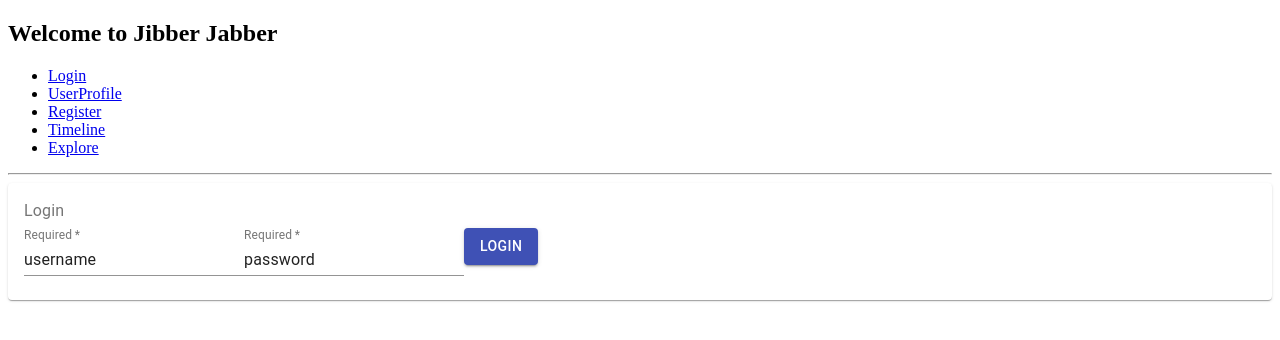
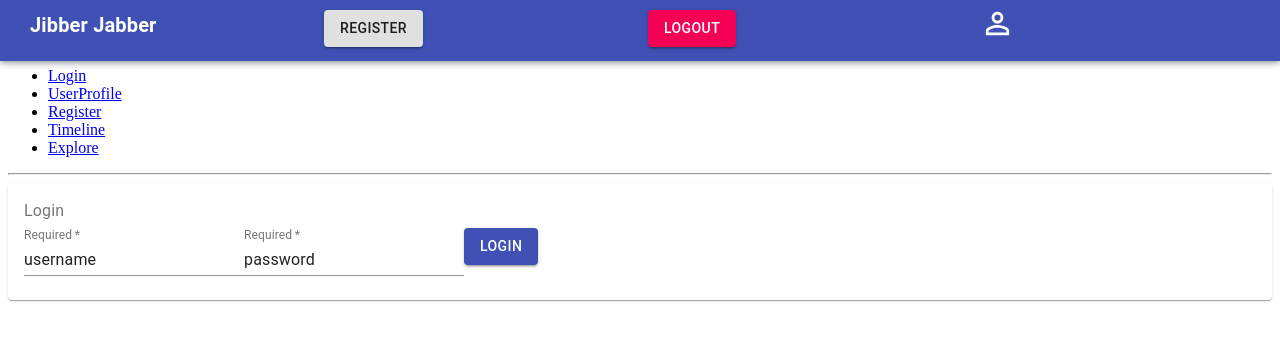
Before and after one commit to sofiasdz/jibber-jabber-ui, a React (Create React App) app: page / in a window 1280 px wide. Shown: the top 340 px of the page. Built offline with nearby package versions, Linux system fonts and the light colour scheme; no server answers.

Commit message:
wip navbar

```diff
--- a/src/App.tsx
+++ b/src/App.tsx
@@ -1,19 +1,27 @@
-import React from 'react';
+import React, {Component} from 'react';
 import './App.css';
 import Login from "./components/Home/Login";
 import Register from "./components/Home/Register"
-import { BrowserRouter as Router, Switch, Route, Link } from "react-router-dom";
+import {BrowserRouter as Router, Switch, Route, Link, RouteComponentProps} from "react-router-dom";
 
 import CreatePost from "./components/Posts/CreatePosts";
 import Profile from "./components/UserProfile/Profile";
 import SearchUsers from "./components/SearchUsers/SearchUsers";
 import ViewProfile from "./components/SearchUsers/ViewProfile";
 import UserChat from "./components/Chat/UserChat";
+import NavbarJJ from "./components/Navbar/Navbar";
+import {useHistory} from "react-router";
+import {State} from "./components/SearchUsers/ProfileCard";
 
-class App extends React.Component  {
+
+class App extends Component  {
+
+
   render() {
+
     return (
         <Router>
+          <NavbarJJ  ></NavbarJJ>
           <div>
             <h2>Welcome to Jibber Jabber</h2>
             <nav className="navbar navbar-expand-lg navbar-light bg-light">
--- a/src/components/Navbar/Navbar.tsx
+++ b/src/components/Navbar/Navbar.tsx
@@ -1,14 +1,23 @@
-import React, {useState} from 'react';
+import React, {Component, useState} from 'react';
 import {createMuiTheme, createStyles, makeStyles, Theme, ThemeProvider} from '@material-ui/core/styles';
 import AppBar from '@material-ui/core/AppBar';
 import Typography from '@material-ui/core/Typography';
 import Button from '@material-ui/core/Button';
-import IconButton from '@material-ui/core/IconButton';
 import PermIdentityIcon from '@material-ui/icons/PermIdentity';
 import {Box, Grid} from "@material-ui/core";
-import {useHistory} from "react-router";
-import {RouteComponentProps} from "react-router-dom";
-import {PostType} from "../Types/Types";
+import {getCurrentUser} from "../../Api/UserApi";
+import {Props} from "../UserProfile/Profile";
+import { useHistory } from "react-router-dom";
+
+
+
+
+
+
+
+
+
+
 
 
 
@@ -32,39 +41,27 @@ const useStyles = makeStyles((theme: Theme) =>
 );
 
 
-export type Props = RouteComponentProps<any> & {}
+function NavbarJJ() {
 
 
 
 
 
-const image1 = require("../../Resources/images/map.png");
-
-export default function Navbar(props:Props) {
         const classes = useStyles();
-    const history = useHistory();
-
-    const [isLoggedIn,setIsLoggedIn]=useState(false);
-    const [username, setUsername] = useState("username");
-    const [id, setId] = useState("id");
-
-    function navigateToLogin() {
-        props.history.push("/")
-    }
-
-    function handleLogout() {
-        document.cookie = "authorization=; expires=Thu, 01 Jan 1970 00:00:00 UTC; path=/;";
-        navigateToLogin()
-    }
+        const [isLoggedIn,setIsLoggedIn]=useState(false)
+        const [userName,setUserName]=useState('')
+        const [id,setId]=useState('')
+        let history=useHistory();
+        handleGetCurrentUser()
 
     return (
-
             <div className={classes.root}>
                 <AppBar>
-                <Grid container  justify="center"  spacing={2}>
-                    <Grid item  xs={3} >
-                        <div className={classes.menuButton} aria-label="menu" onClick={() => history.push("/")}>
-                            <Typography variant="h6" style={{marginTop:1, marginBottom:20}} color="secondary"  className={classes.title} >
+                    <Grid container justify="center" spacing={2}>
+                        <Grid item xs={3}>
+                            <div className={classes.menuButton} aria-label="menu" onClick={() =>history.push("/")}>
+                                <Typography variant="h6" style={{marginTop: 1, marginBottom: 20, marginLeft:30}}
+                                            className={classes.title}>
                                     <Box fontWeight="fontWeightBold" style={{width: 200}}>
                                         Jibber Jabber
                                     </Box>
@@ -72,23 +69,24 @@ export default function Navbar(props:Props) {
                             </div>
                         </Grid>
                         <Grid item xs={3}>
-                        <Button variant="contained">Register</Button>
+                            <Button onClick={() => navigateToRegister()} variant="contained" style={{marginTop: 10}}>Register</Button>
                         </Grid>
                         <Grid item xs={3}>
-                        { !isLoggedIn && <Button variant="contained" color="primary" onClick={()=>navigateToLogin()}>
+                            {isLoggedIn &&
+                            <Button variant="contained" color="primary" onClick={() => navigateToLogin()}  style={{marginTop: 10}}>
                                 Login
                             </Button>}
-                        { isLoggedIn && <Button variant="contained" color="secondary" onClick={()=>handleLogout()}>
+                            {!isLoggedIn && <Button variant="contained" color="secondary" onClick={() => handleLogout()}  style={{marginTop: 10}}>
                                 Logout
                             </Button>}
 
                         </Grid>
                         <Grid item xs={3}>
-                        <Button color="inherit" >
+                            <Button color="inherit">
                                 <PermIdentityIcon fontSize={"large"}></PermIdentityIcon>
-                            <Typography variant="h6"  color="secondary"  className={classes.title} >
-                                <Box >
-                                    {username}
+                                <Typography variant="h6" color="secondary" className={classes.title}>
+                                    <Box>
+                                        {userName}
                                     </Box>
                                 </Typography>
                             </Button>
@@ -97,4 +95,40 @@ export default function Navbar(props:Props) {
                 </AppBar>
             </div>
         );
+
+
+    function navigateToLogin() {
+       history.push('/')
     }
+
+    function handleLogout() {
+        console.log(document.cookie)
+        document.cookie = "Authorization=; expires=Thu, 01 Jan 1970 00:00:00 UTC; path=/;";
+        console.log(document.cookie)
+      setIsLoggedIn(false)
+
+    }
+
+    function navigateToRegister() {
+      history.push("/register")
+    }
+
+    function handleGetCurrentUser(){
+        getCurrentUser()
+            .then((res) => {
+            setUserName(res.user)
+             setId(res.userId)
+             setIsLoggedIn(true)
+            })
+            .catch((err) => {
+                if (err.status === 401|| err.status===404||err.status==400||err.status===403)
+                    console.log(err)
+                setIsLoggedIn(false)
+
+            })
+    }
+
+
+
+    }
+    export default NavbarJJ
```
Lines whose indentation alone changed are shown as unchanged.
